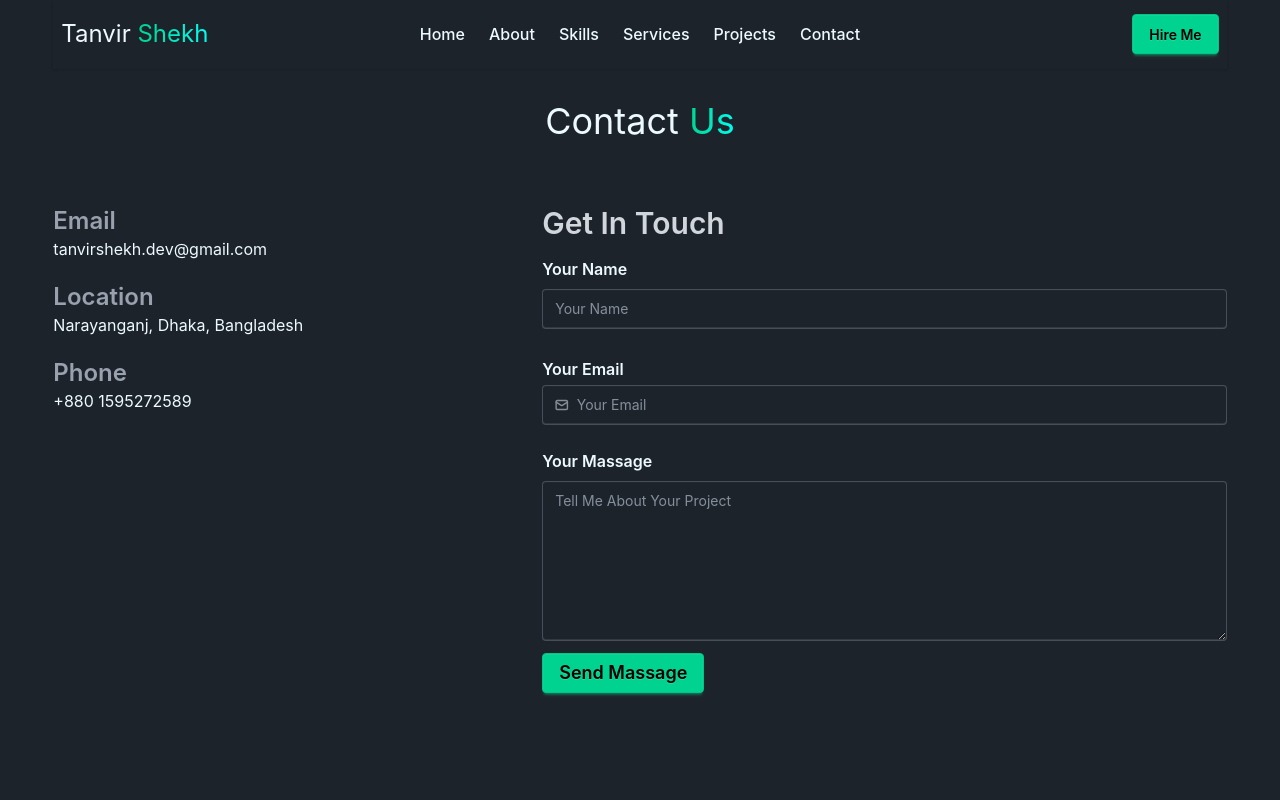
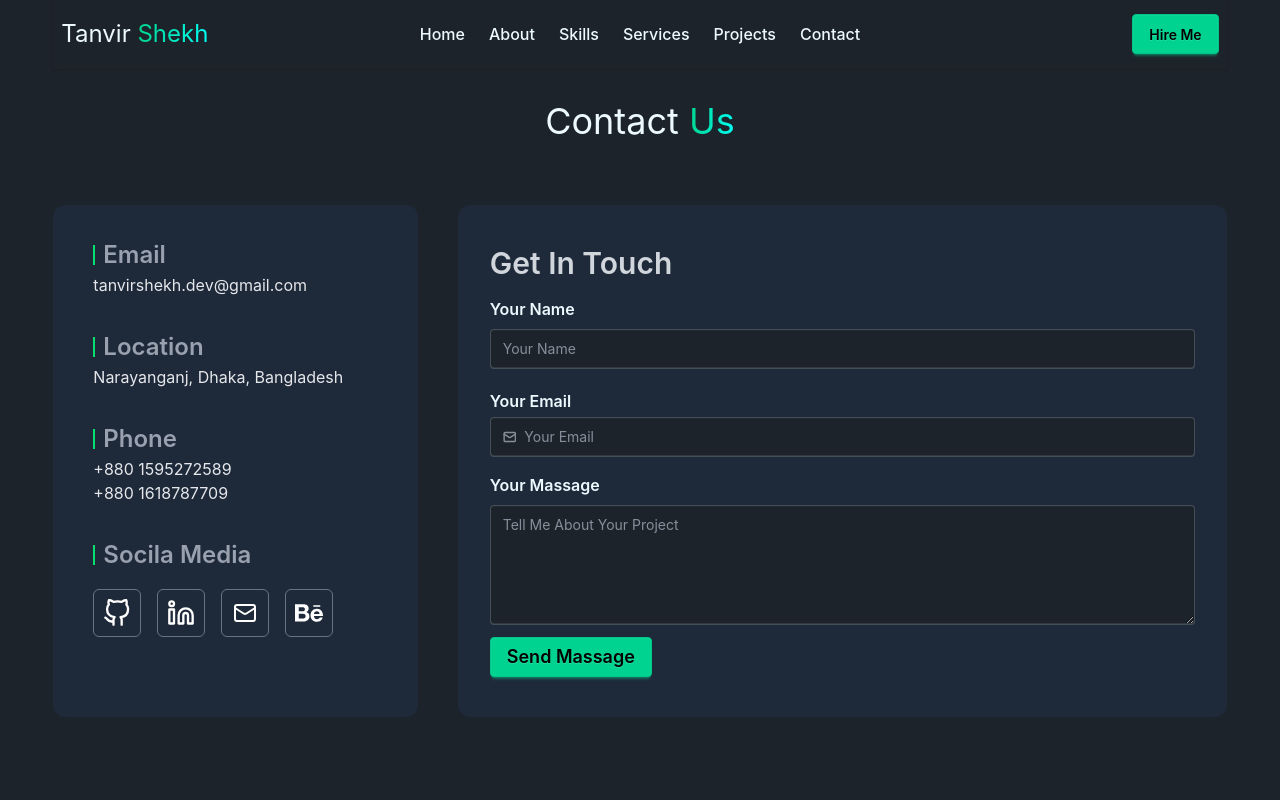
Before and after one commit to tanvirshekh-dev/tanvirshekh-protfolio.dev, a React (Vite) app: page /contact in a window 1280 px wide. Shown: the top 800 px of the page. Built offline with nearby package versions, Linux system fonts and the light colour scheme.

Commit message:
make the contact us page

```diff
--- a/src/Pages/Contact/Contact.jsx
+++ b/src/Pages/Contact/Contact.jsx
@@ -1,4 +1,6 @@
-import React from "react";
+import { Linkedin, Mail } from "lucide-react";
+import { FaBehance } from "react-icons/fa";
+import { FiGithub } from "react-icons/fi";
 
 const Contact = () => {
   return (
@@ -9,30 +11,78 @@ const Contact = () => {
           Us
         </span>
       </h2>
-      <div className="w-11/12 mx-auto grid grid-cols-12 pt-16 mb-40">
+      <div className="w-11/12 mx-auto grid grid-cols-12 pt-16 mb-40 gap-x-10">
         {/* contact info */}
-        <div className="flex flex-col gap-y-5 col-span-5">
+        <div className="flex flex-col gap-y-10 col-span-4 bg-gray-800 px-10 py-10 rounded-xl cursor-pointer">
           {/* Email */}
           <div>
-            <h2 className="font-semibold text-gray-400 text-2xl">Email</h2>
-            <h5>tanvirshekh.dev@gmail.com</h5>
+            <h2 className="font-semibold text-gray-400 text-2xl border-l-2 h-5 flex items-center border-green-400 pl-2 mb-2">
+              Email
+            </h2>
+            <h5 className="text-gray-200">tanvirshekh.dev@gmail.com</h5>
           </div>
           {/* Location */}
           <div>
-            <h2 className="font-semibold text-gray-400 text-2xl">Location</h2>
-            <h5>Narayanganj, Dhaka, Bangladesh</h5>
+            <h2 className="font-semibold text-gray-400 text-2xl border-l-2 h-5 flex items-center border-green-400 pl-2 mb-2">
+              Location
+            </h2>
+            <h5 className="text-gray-200">Narayanganj, Dhaka, Bangladesh</h5>
           </div>
           {/* Phone */}
           <div>
-            <h2 className="font-semibold text-gray-400 text-2xl">Phone</h2>
-            <h5>+880 1595272589</h5>
+            <h2 className="font-semibold text-gray-400 text-2xl border-l-2 h-5 flex items-center border-green-400 pl-2 mb-2">
+              Phone
+            </h2>
+            <h5 className="text-gray-200">+880 1595272589</h5>
+            <h5 className="text-gray-200">+880 1618787709</h5>
+          </div>
+          {/* Social Media */}
+          <div>
+            <h2 className="font-semibold text-gray-400 text-2xl border-l-2 h-5 flex items-center border-green-400 pl-2 mb-2">
+              Socila Media
+            </h2>
+            {/* social links */}
+            <div className="py-4 flex gap-4">
+              <a
+                href="https://github.com/tanvirshekh-dev"
+                target="_blank"
+                className="inline-flex items-center justify-center w-12 h-12 rounded-md bg-gray-800 text-white border border-gray-500"
+              >
+                <FiGithub size={28} />
+              </a>
+
+              <a
+                href="https://www.linkedin.com/in/tanvirshekh/"
+                target="_blank"
+                className="inline-flex items-center justify-center w-12 h-12 rounded-md bg-gray-800 text-white border border-gray-500"
+              >
+                <Linkedin size={28} />
+              </a>
+
+              <a
+                href="mailto:tanvirshekh.dev@gmail.com"
+                target="_blank"
+                rel="noopener noreferrer"
+                className="inline-flex items-center justify-center w-12 h-12 rounded-md bg-gray-800 text-white border border-gray-500 hover:bg-gray-700 transition-colors"
+              >
+                <Mail size={24} />
+              </a>
+
+              <a
+                href="https://www.behance.net/tanvirshekh-dev"
+                target="_blank"
+                className="inline-flex items-center justify-center w-12 h-12 rounded-md bg-gray-800 text-white border border-gray-500"
+              >
+                <FaBehance size={28} />
+              </a>
+            </div>
           </div>
         </div>
 
         {/* contact form */}
-        <div className="col-span-7">
+        <div className="col-span-8">
           <form>
-            <div>
+            <div className="bg-gray-800 px-8 py-10 rounded-xl cursor-pointer">
               <h2 className="text-3xl font-semibold text-gray-300 mb-2">
                 Get In Touch
               </h2>
@@ -41,14 +91,14 @@ const Contact = () => {
               <fieldset className="fieldset">
                 <input
                   type="text"
-                  className="input w-full mb-4"
+                  className="input w-full mb-2"
                   placeholder="Your Name"
                   required
                 />
               </fieldset>
               {/* email */}
               <legend className="fieldset-legend">Your Email</legend>
-              <label className="input validator w-full mb-4">
+              <label className="input validator w-full mb-2">
                 <svg
                   className="h-[1em] opacity-50"
                   xmlns="http://www.w3.org/2000/svg"
@@ -71,12 +121,13 @@ const Contact = () => {
                 Enter valid email address
               </div>
 
-              {/* your subject */}
+              {/* your massage */}
               <legend className="fieldset-legend">Your Massage</legend>
               <fieldset className="fieldset">
                 <textarea
-                  className="textarea h-40 mb-2 w-full"
+                  className="textarea h-30 mb-2 w-full"
                   placeholder="Tell Me About Your Project"
+                  required
                 ></textarea>
               </fieldset>
 
```
